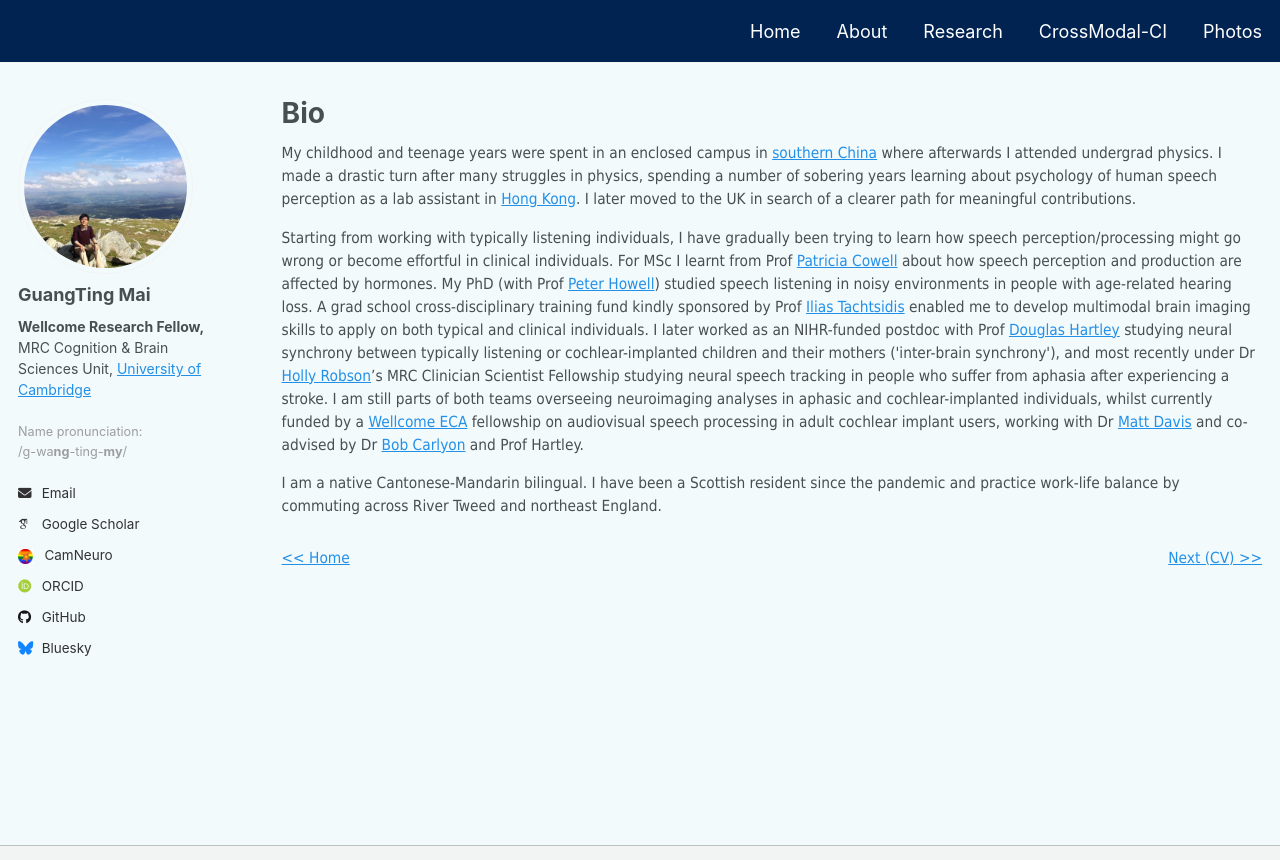
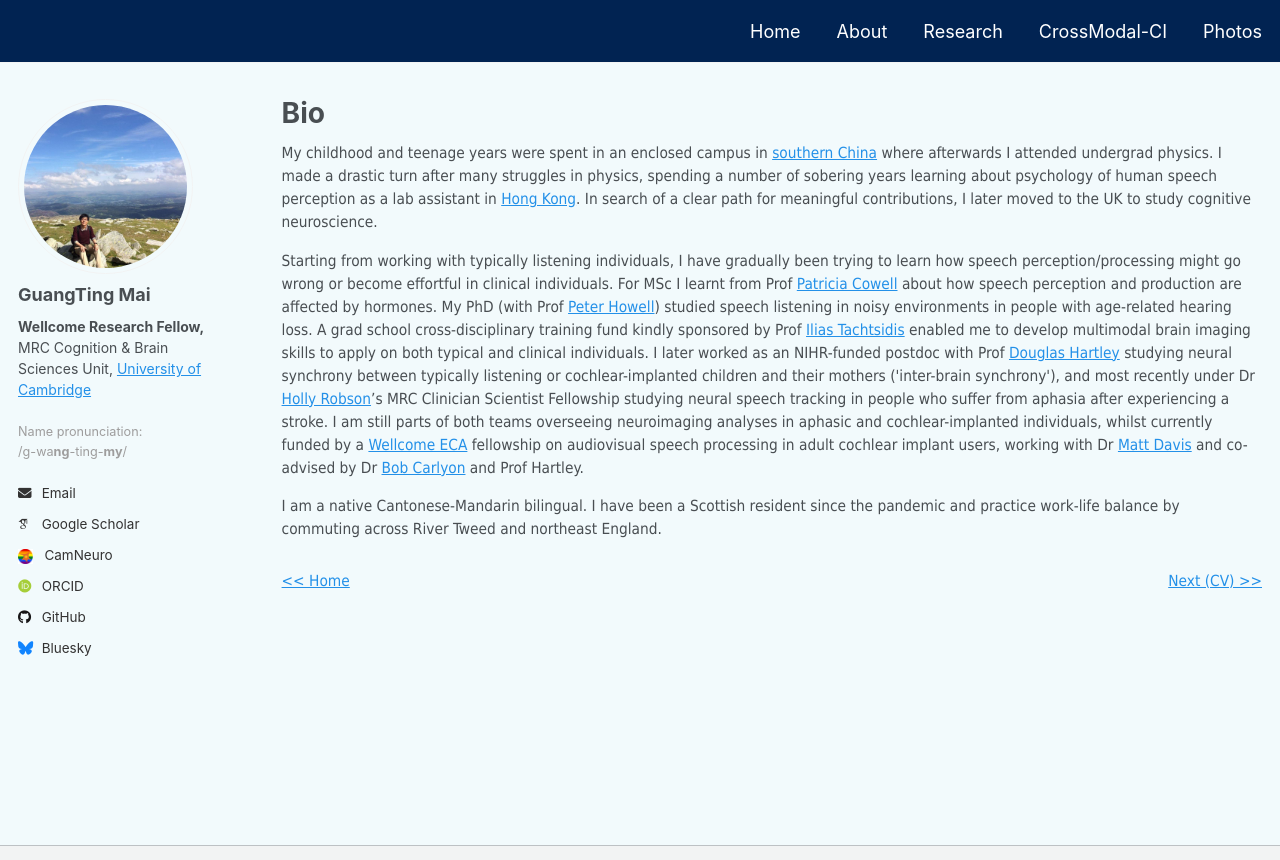
Before and after one commit to guangtingmai/guangtingmai.github.io, a Jekyll site: the page built from _pages/bio.html, in a window 1280 px wide and 1077 px high, cut to the strip 0-860 px from the top of the window. Built offline with Jekyll 4.4.1, drawn with Linux system fonts in a browser that asks for light colours; some web fonts are replaced.

Commit message:
Update bio.html

```diff
--- a/_pages/bio.html
+++ b/_pages/bio.html
@@ -7,7 +7,8 @@
 <p span style="font-size: 11.5pt;font-family: Tahoma;line-height: 1.5;display: block;margin-bottom: 0.2vh">My childhood and teenage years were spent in an enclosed
   campus in <a href="https://en.wikipedia.org/wiki/Sun_Yat-sen_University">southern China</a> where afterwards I attended undergrad physics. I made a
   drastic turn after many struggles in physics, spending a number of sobering years learning about psychology of human speech perception as a lab assistant in
-  <a href="https://www.ee.cuhk.edu.hk/~lel/research/index.html">Hong Kong</a>. I later moved to the UK in search of a clearer path for meaningful contributions.</span>
+  <a href="https://www.ee.cuhk.edu.hk/~lel/research/index.html">Hong Kong</a>. In search of a clear path for meaningful contributions, I later moved to the UK to
+  study cognitive neuroscience.</span>
 <p span style="font-size: 11.5pt;font-family: Tahoma;line-height: 1.5;display: block;margin-bottom: 0.2vh">Starting from working with typically listening individuals,
   I have gradually been trying to learn how speech perception/processing might go wrong or become effortful in clinical individuals. For MSc I learnt from Prof
   <a href="https://sheffield.ac.uk/ahpnm/people/human-communication-sciences/patricia-e-cowell">Patricia Cowell</a> about how speech perception and production are
```
